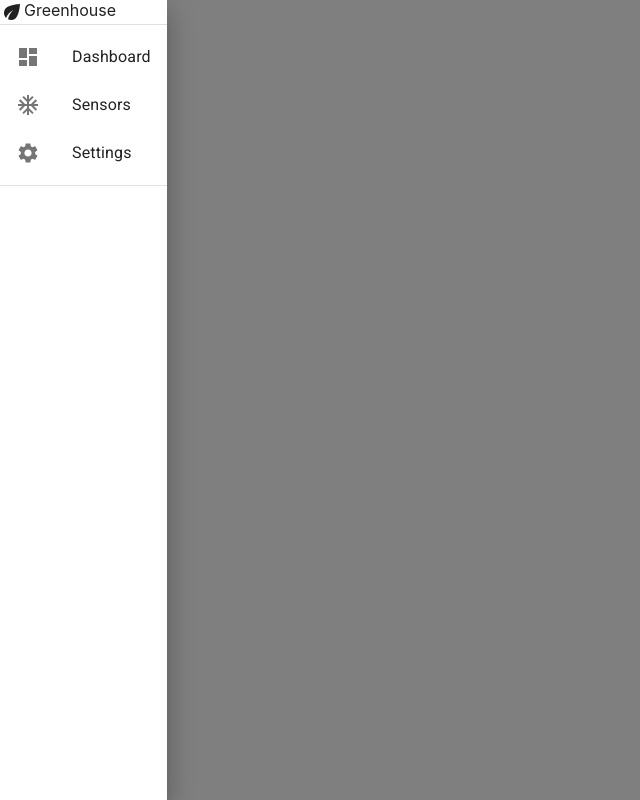
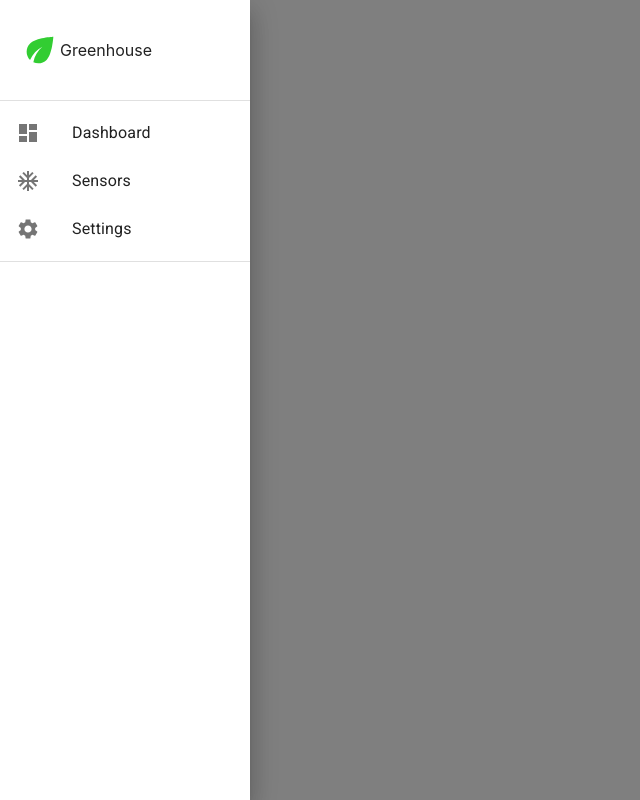
Before and after one commit to Luxor001/greenhouse, a React (Create React App) app in the folder frontend/: page / in a window 1280 px wide. Shown: the whole page, without its empty margins (0-640 px from the left). Built offline with nearby package versions, Linux system fonts and the light colour scheme.

Commit message:
Alcuni piccoli progressi

```diff
--- a/frontend/src/App.js
+++ b/frontend/src/App.js
@@ -1,4 +1,4 @@
-import './App.css';
+import './App.scss';
 import React from 'react';
 import MenuItem from '@material-ui/core/MenuItem';
 import Menu from './menu/Menu';
--- /dev/null
+++ b/frontend/src/globals.scss
@@ -0,0 +1,106 @@
+.block {
+  display: block !important;
+}
+
+.inline-block {
+  display: inline-block;
+}
+
+.relative {
+  position: relative;
+}
+
+.absolute {
+  position: absolute;
+}
+
+.middle {
+  position:absolute;
+  left: 50%;
+  top: 50%;
+  transform: translate(-50%,-50%);
+  -webkit-transform: translate(-50%,-50%);
+  -ms-transform: translate(-50%,-50%);
+}
+
+.flex-middle {
+  align-items: center im !important;
+  justify-content: center im !important;
+}
+
+.h100p {
+  height: 100% !important;
+}
+
+.fill {
+  width: 100%;
+  height: 100%;
+}
+
+.bold {
+  font-weight: bold;
+}
+
+.flex {
+  display: flex !important;
+}
+
+.flex-fill {
+  flex: 1 1 auto;
+}
+
+.flex-direction-vertical {
+  flex-direction: column;
+}
+
+.flex-align-center {
+  align-items: center;
+}
+
+  /* Flexbox classico verticale: 100% height, disposto a colonne e stretchato in orizzontale*/
+  .VFlex-container {
+    display: flex !important;
+    flex-direction: column;
+    flex-wrap: nowrap;
+    justify-content: flex-start;
+    align-content: stretch;
+    align-items: stretch;
+    height: 100%;
+  }
+
+  /* Flexbox classico Orizzontale: 100% width*/
+  .HFlex-container {
+    display: flex !important;
+    flex-direction: row;
+    flex-wrap: nowrap;
+    justify-content: flex-start;
+    align-content: stretch;
+    align-items: center;
+    width: 100%;
+  }
+
+.middle-horizontal {
+  position: absolute !important;
+  left: 50% !important;
+  transform: translateX(-50%) !important;
+  -webkit-transform: translateX(-50%) !important;
+}
+
+.main-container {
+  > *:not(router-outlet) {
+    @extend .VFlex-container;
+  }
+}
+
+.flex-centerH {
+  display: flex;
+  align-items: center;
+  flex-direction: column;
+}
+
+.not-selectable {
+  -moz-user-select: none;
+  -webkit-user-select: none;
+  user-select: none;
+  pointer-events: none;
+}
--- a/frontend/src/index.js
+++ b/frontend/src/index.js
@@ -1,6 +1,7 @@
 import React from 'react';
 import ReactDOM from 'react-dom';
-import './index.css';
+import './index.scss';
+import './globals.scss';
 import App from './App';
 import 'fontsource-roboto';
 import reportWebVitals from './reportWebVitals';
--- a/frontend/src/index.css
+++ b/frontend/src/index.scss
@@ -1,3 +1,5 @@
+@import './globals.scss';
+
 body {
   margin: 0;
   font-family: -apple-system, BlinkMacSystemFont, 'Segoe UI', 'Roboto', 'Oxygen',
--- a/frontend/src/menu/Menu.js
+++ b/frontend/src/menu/Menu.js
@@ -7,8 +7,7 @@ import ListItemText from '@material-ui/core/ListItemText';
 import Drawer from '@material-ui/core/Drawer';
 import EcoIcon from '@material-ui/icons/Eco';
 import React from 'react';
-import * as classes from './Menu.module.css';
-console.log(classes);
+import * as classes from './Menu.module.scss';
 
 function MenuComponent(props) {
 	const { window } = props;
@@ -23,13 +22,12 @@ function MenuComponent(props) {
 			classes={{
 				paper: classes.drawer
 			}}
-			style={classes.drawer}
 			ModalProps={{
 				keepMounted: true,
 			}}>
-			<header className={classes.header}>
-				<EcoIcon />
-				<span>Greenhouse</span>
+			<header className="HFlex-container flex-middle">
+				<EcoIcon className={classes.icon}/>
+				<div className="title flex-fill">Greenhouse</div>
 			</header>
 			<Divider />
 			<List>
--- a/frontend/src/menu/Menu.module.css
+++ /dev/null
@@ -1,8 +0,0 @@
-.MuiPaper-root {
-	width: 250px;
-}
-
-.header {
-	display: flex;
-	direction: column;
-}
--- /dev/null
+++ b/frontend/src/menu/Menu.module.scss
@@ -0,0 +1,22 @@
+
+.MuiPaper-root {
+	width: 250px;
+}
+
+header {
+	height: 80px;
+    padding: 10px 20px;
+}
+
+.drawer {
+	width: 250px;
+}
+
+.icon {
+	font-size: 40px !important;
+	color: limegreen;
+}
+
+.title {
+	font-size: 25px im !important;
+}
```
Also changed, not shown: frontend/src/App.scss (renamed from frontend/src/App.css), 1 other file (tests, documents, lock files or other folders).
